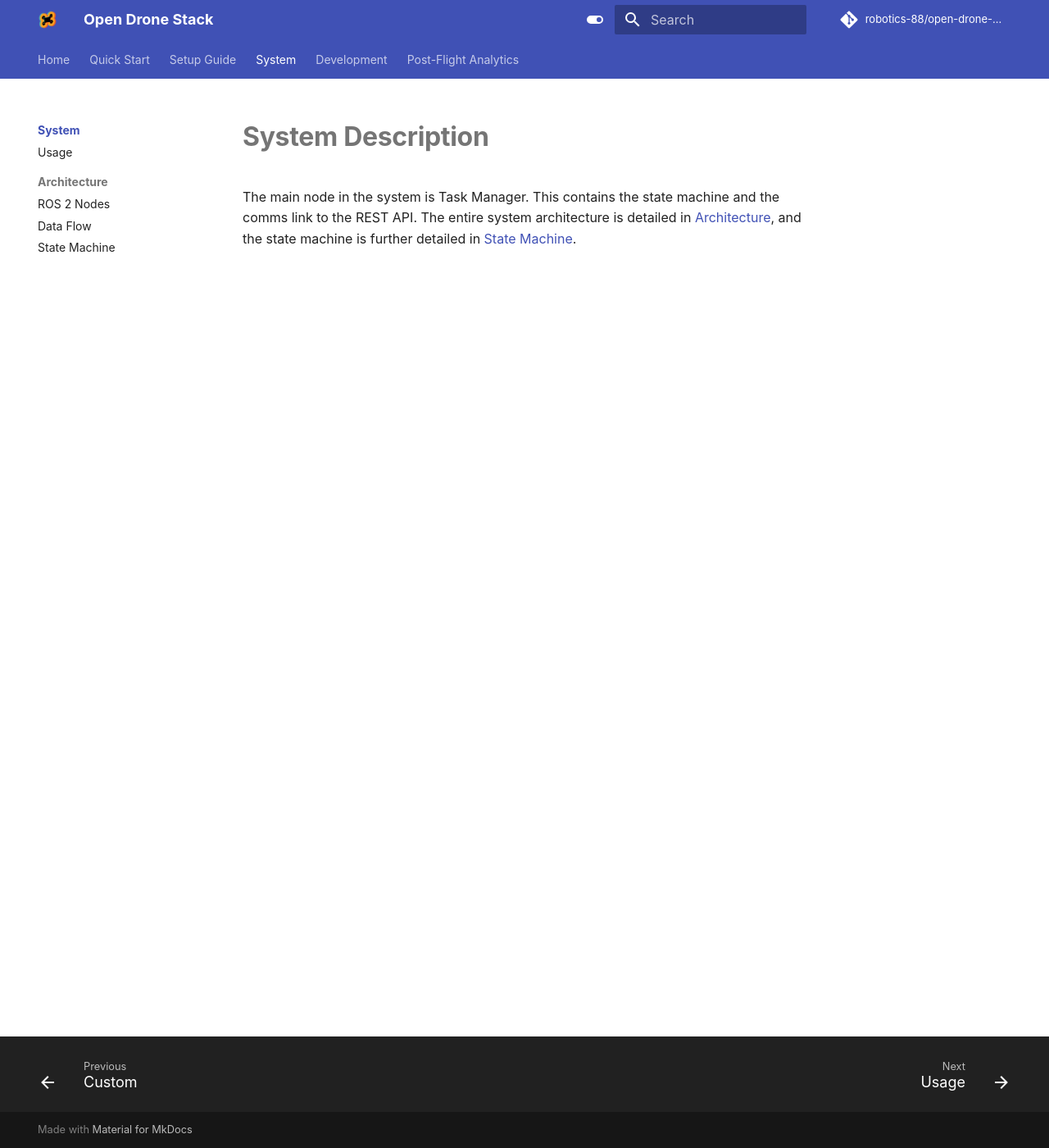
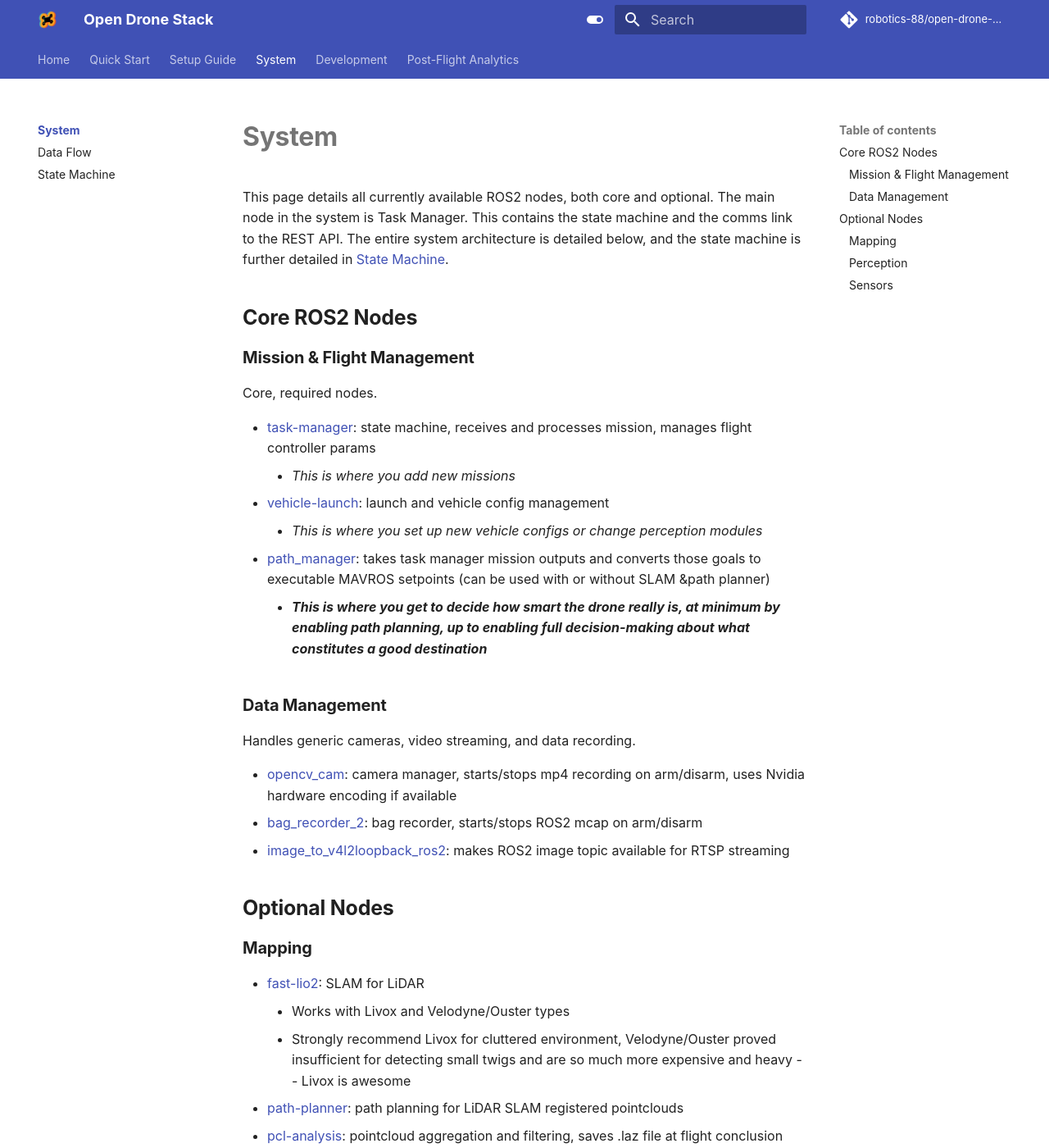
Before and after one commit to robotics-88/open-drone-docs, an MkDocs documentation site: the page built from docs/system/index.md, in a window 1280 px wide and 1400 px high. Shown: the whole window at 82% size. Built offline with MkDocs 1.6.1 and Material for MkDocs 9.7.7, drawn with Linux system fonts in a browser that asks for light colours; some web fonts are replaced; comment, search, counter and statistics services are not loaded; some of the changed text lies outside the part shown.

Commit message:
Cleaned up system section, removed extra filler pages

```diff
--- a/docs/system/index.md
+++ b/docs/system/index.md
@@ -1,3 +1,47 @@
-# System Description
+# System
 
-The main node in the system is Task Manager. This contains the state machine and the comms link to the REST API. The entire system architecture is detailed in [Architecture](architecture/nodes.md), and the state machine is further detailed in [State Machine](architecture/statemachine.md).
+This page details all currently available ROS2 nodes, both core and optional. The main node in the system is Task Manager. This contains the state machine and the comms link to the REST API. The entire system architecture is detailed below, and the state machine is further detailed in [State Machine](statemachine.md).
+
+## Core ROS2 Nodes
+
+### Mission & Flight Management
+Core, required nodes.
+
+* [task-manager](https://github.com/robotics-88/task-manager): state machine, receives and processes mission, manages flight controller params
+    - *This is where you add new missions*
+* [vehicle-launch](https://github.com/robotics-88/vehicle-launch): launch and vehicle config management
+    - *This is where you set up new vehicle configs or change perception modules*
+* [path_manager](https://github.com/robotics-88/path-manager): takes task manager mission outputs and converts those goals to executable MAVROS setpoints (can be used with or without SLAM &path planner)
+    - ***This is where you get to decide how smart the drone really is, at minimum by enabling path planning, up to enabling full decision-making about what constitutes a good destination***
+
+### Data Management
+Handles generic cameras, video streaming, and data recording.
+
+* [opencv_cam](https://github.com/robotics-88/opencv_cam): camera manager, starts/stops mp4 recording on arm/disarm, uses Nvidia hardware encoding if available
+* [bag_recorder_2](https://github.com/robotics-88/bag_recorder_2): bag recorder, starts/stops ROS2 mcap on arm/disarm
+* [image_to_v4l2loopback_ros2](https://github.com/robotics-88/image_to_v4l2loopback_ros2): makes ROS2 image topic available for RTSP streaming
+
+## Optional Nodes
+
+### Mapping
+
+* [fast-lio2](https://github.com/robotics-88/fast-lio2): SLAM for LiDAR
+    - Works with Livox and Velodyne/Ouster types
+    - Strongly recommend Livox for cluttered environment, Velodyne/Ouster proved insufficient for detecting small twigs and are so much more expensive and heavy -- Livox is awesome
+* [path-planner](https://github.com/robotics-88/path-planner): path planning for LiDAR SLAM registered pointclouds
+* [pcl-analysis](https://github.com/robotics-88/pcl-analysis): pointcloud aggregation and filtering, saves .laz file at flight conclusion
+
+### Perception
+
+* [thermal-pipeline](https://github.com/robotics-88/thermal-pipeline): analyzes thermal imagery for fire perimeter and hot spots (with optional NIR fusion to reduce false positives)
+* [image-segment](https://github.com/robotics-88/image-segment): (TODO make public) runs ML segmentation model on a ROS2 image topic
+* [pcl-analysis](https://github.com/robotics-88/pcl-analysis): (TODO separate this into another node?) detects powerlines and vegetation encroachment
+
+### Sensors
+Sensor specific ROS wrappers:
+
+* Livox
+    - [Livox-SDK2](https://github.com/Livox-SDK/Livox-SDK2): Livox SDK
+    - [livox-ros-driver2](https://github.com/Livox-SDK/livox_ros_driver2): Livox ROS wrapper (ROS1/2)
+* [seek-thermal](https://github.com/robotics-88/seek-thermal): ROS2 wrapper for this [thermal camera](https://www.thermal.com/mosaic-core.html)
+* [i2c_temperature](https://github.com/robotics-88/i2c_temperature): reads sensor data from [this](https://www.adafruit.com/product/4821)
--- a/mkdocs.yml
+++ b/mkdocs.yml
@@ -94,11 +94,8 @@ nav:
           - Custom: setup/custom/index.md
   - System:
       - System: system/index.md
-      - Usage: system/usage.md
-      - Architecture:
-          - ROS 2 Nodes: system/architecture/nodes.md
-          - Data Flow: system/architecture/dataflow.md
-          - State Machine: system/architecture/statemachine.md
+      - Data Flow: system/dataflow.md
+      - State Machine: system/statemachine.md
   - Development:
       - Development: development/index.md
       - Missions: development/missions.md
```
Also changed, not shown: docs/system/architecture/nodes.md (deleted, +0 -43 lines), docs/system/dataflow.md (renamed from docs/system/architecture/dataflow.md, +1 -1 lines), docs/system/usage.md (deleted, +0 -22 lines), docs/system/statemachine.md (renamed from docs/system/architecture/statemachine.md).
